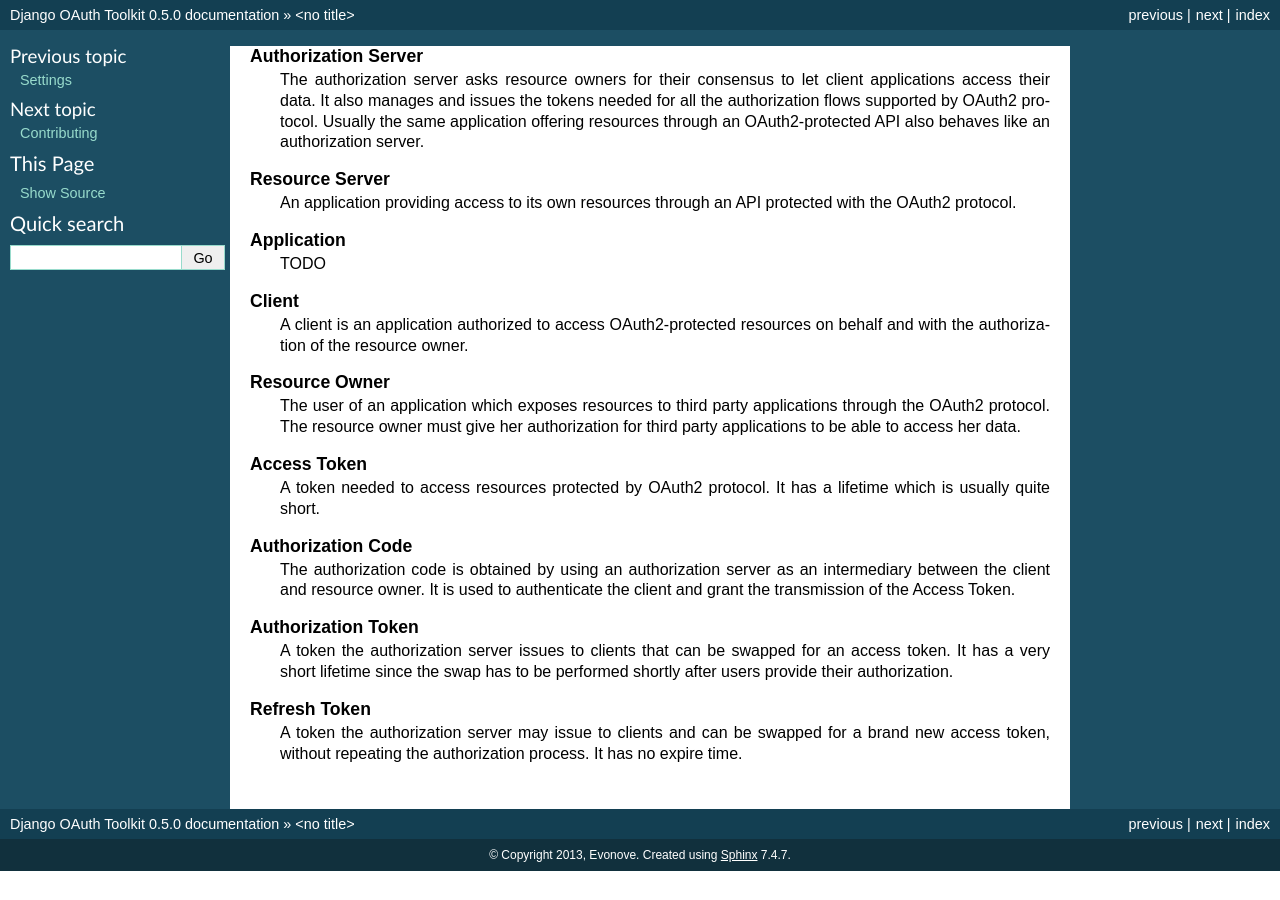
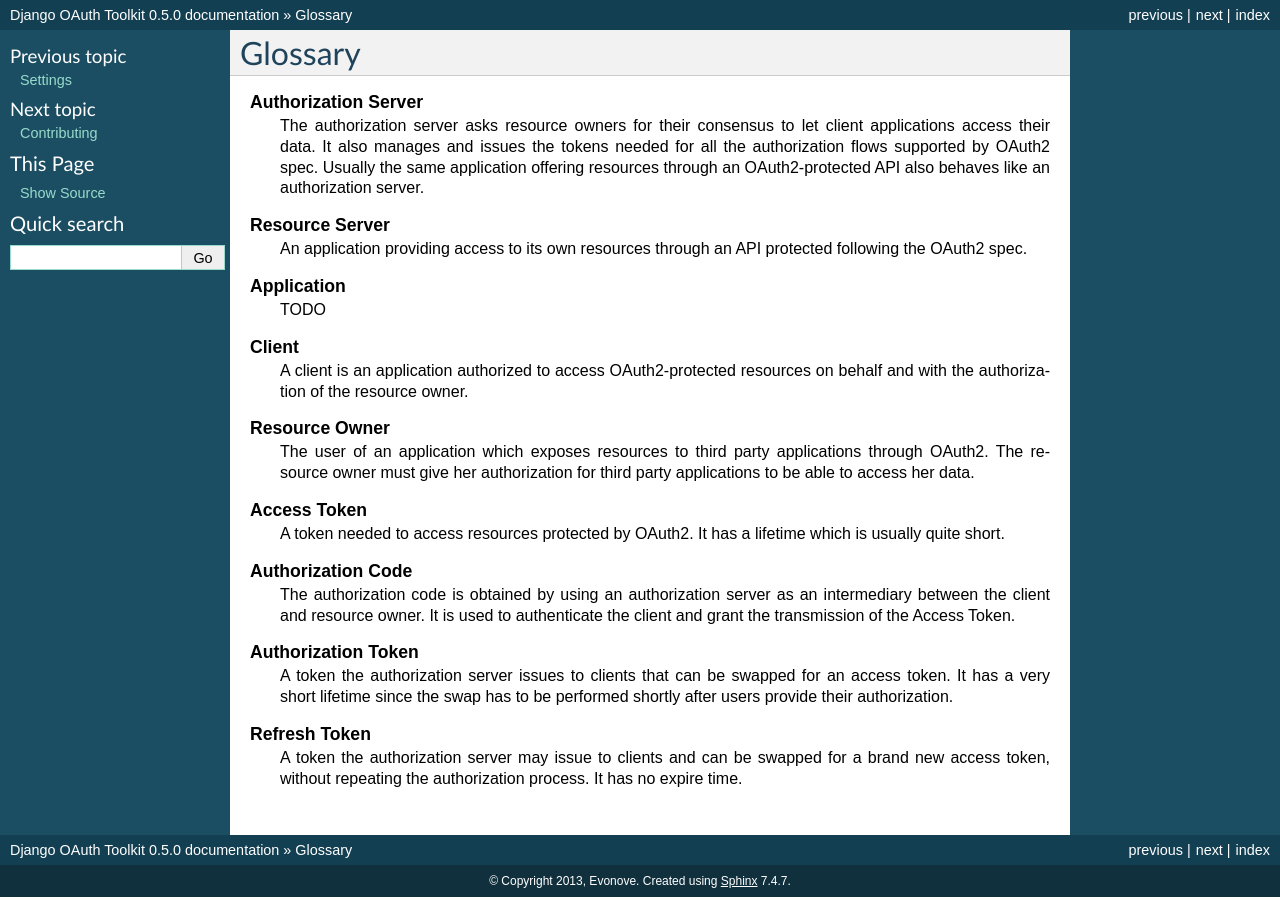
Before and after one commit to sheriffwoody0922/oauth-python-django, a Sphinx documentation site: the page built from docs/glossary.rst, in a window 1280 px wide. Built offline with Sphinx 7.4.7, drawn with Linux system fonts in a browser that asks for light colours.

Commit message:
removed the word protocol referring to OAuth2

```diff
--- a/docs/glossary.rst
+++ b/docs/glossary.rst
@@ -1,15 +1,18 @@
+Glossary
+========
+
 .. Put definition of specific terms here, and reference them inside docs with :term:`My term` syntax
 
 .. glossary::
 
     Authorization Server
         The authorization server asks resource owners for their consensus to let client applications access their data.
-        It also manages and issues the tokens needed for all the authorization flows supported by OAuth2 protocol.
+        It also manages and issues the tokens needed for all the authorization flows supported by OAuth2 spec.
         Usually the same application offering resources through an OAuth2-protected API also behaves like an
         authorization server.
 
     Resource Server
-        An application providing access to its own resources through an API protected with the OAuth2 protocol.
+        An application providing access to its own resources through an API protected following the OAuth2 spec.
 
     Application
         TODO
@@ -19,11 +22,11 @@
         of the resource owner.
 
     Resource Owner
-        The user of an application which exposes resources to third party applications through the OAuth2 protocol. The
+        The user of an application which exposes resources to third party applications through OAuth2. The
         resource owner must give her authorization for third party applications to be able to access her data.
 
     Access Token
-        A token needed to access resources protected by OAuth2 protocol. It has a lifetime which is usually quite short.
+        A token needed to access resources protected by OAuth2. It has a lifetime which is usually quite short.
 
     Authorization Code
         The authorization code is obtained by using an authorization server as an intermediary between the client and
```
